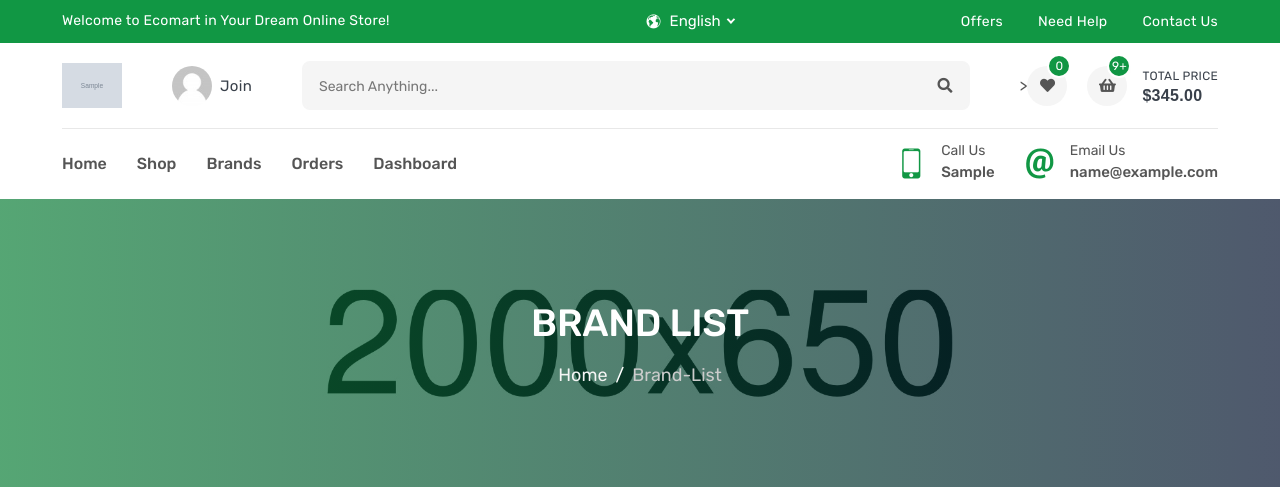
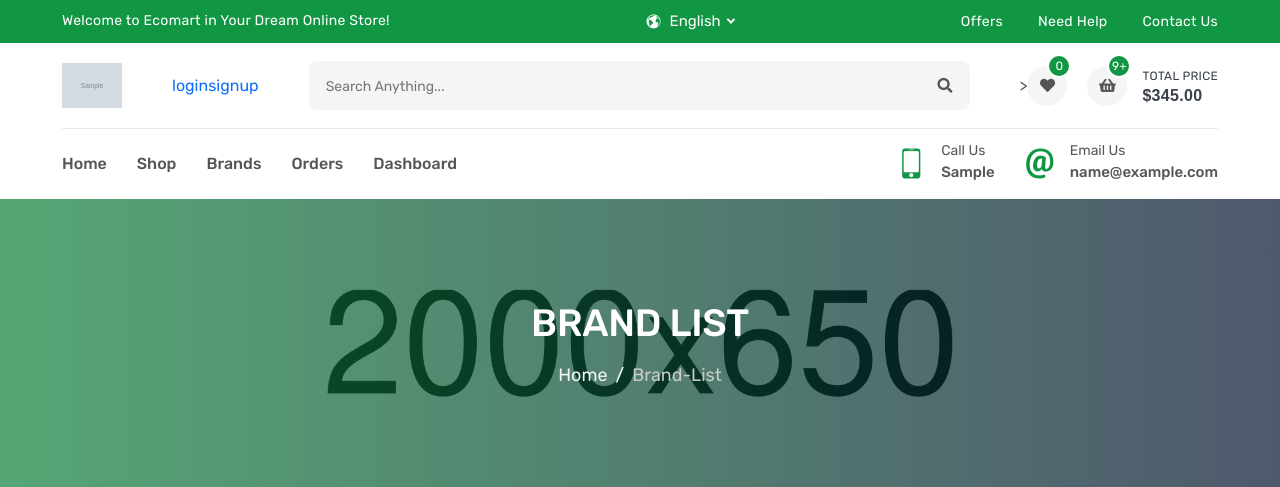
Before and after one commit to ahmedalgohary1170/Django-Amazon-Clone, a Django app: page /products/brands in a window 1280 px wide. Shown: the top 487 px of the page. Run offline with Django 3.2, Linux system fonts and the light colour scheme; tables that the repository leaves empty hold one stand-in row (values such as "Sample post"); grey boxes marked "Sample" are stand-in pictures; some libraries are stand-ins or nearby versions.

Commit message:
add login , signup in navbar

```diff
--- a/templates/base.html
+++ b/templates/base.html
@@ -115,8 +115,12 @@
                         <img src="{{settings_date.logo.url}}" alt="logo">
                     </a>
                     <a href="login.html" class="header-widget" title="My Account">
-                        <img src="images/user.png" alt="user">
-                        <span>join</span>
+                        {% if user.is_authenticated %}
+                            <img src="images/user.png" alt="user">
+                        {% else %}
+                            <a href="#">login </a>
+                            <a href="#"> signup </a>
+                        {% endif %}
                     </a>
 
                     <form class="header-form">
```
